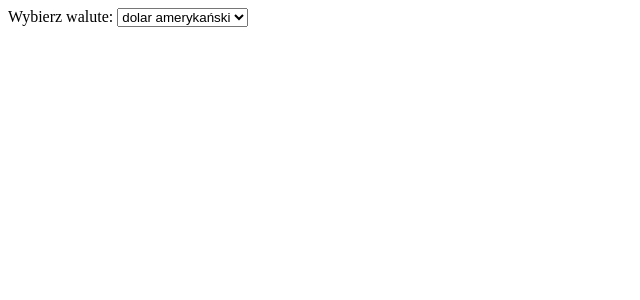
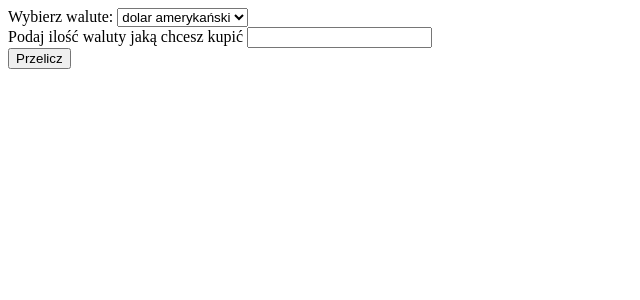
Before and after one commit to Jaakubix/modul-9.2, a Flask app: page / in a window 1280 px wide. Shown: the top 300 px of the page, without its empty margins (0-640 px from the left). Run offline with Flask 2, Linux system fonts and the light colour scheme.

Commit message:
add amount input and submit button

```diff
--- a/templates/waluta.html
+++ b/templates/waluta.html
@@ -4,9 +4,10 @@
     <meta charset="UTF-8">
     <meta http-equiv="X-UA-Compatible" content="IE=edge">
     <meta name="viewport" content="width=v, initial-scale=1.0">
-    <title>Document</title>
+    <title>Waluty</title>
 </head>
 <body>
+    <from>
     <label for="waluta">Wybierz walute:</label>
 
     <select name="waluta" id="waluty">
@@ -24,5 +25,11 @@
     <option value="SEK">korona szwedzka</option>
     <option value="XDR">SDR</option>
     </select>
+    <br>
+    <label>Podaj ilość waluty jaką chcesz kupić</label>
+    <input type="number" name="ilosc">
+    <br>
+    <button type="submit">Przelicz</button>
+    </from>
 </body>
 </html>
```
